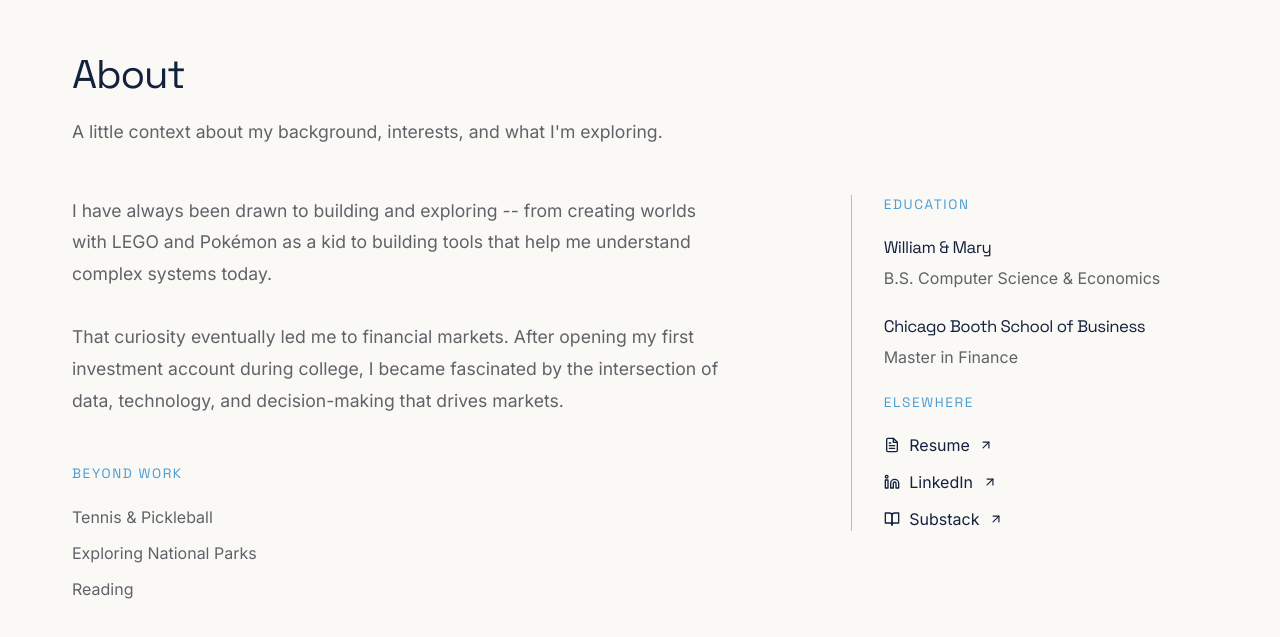
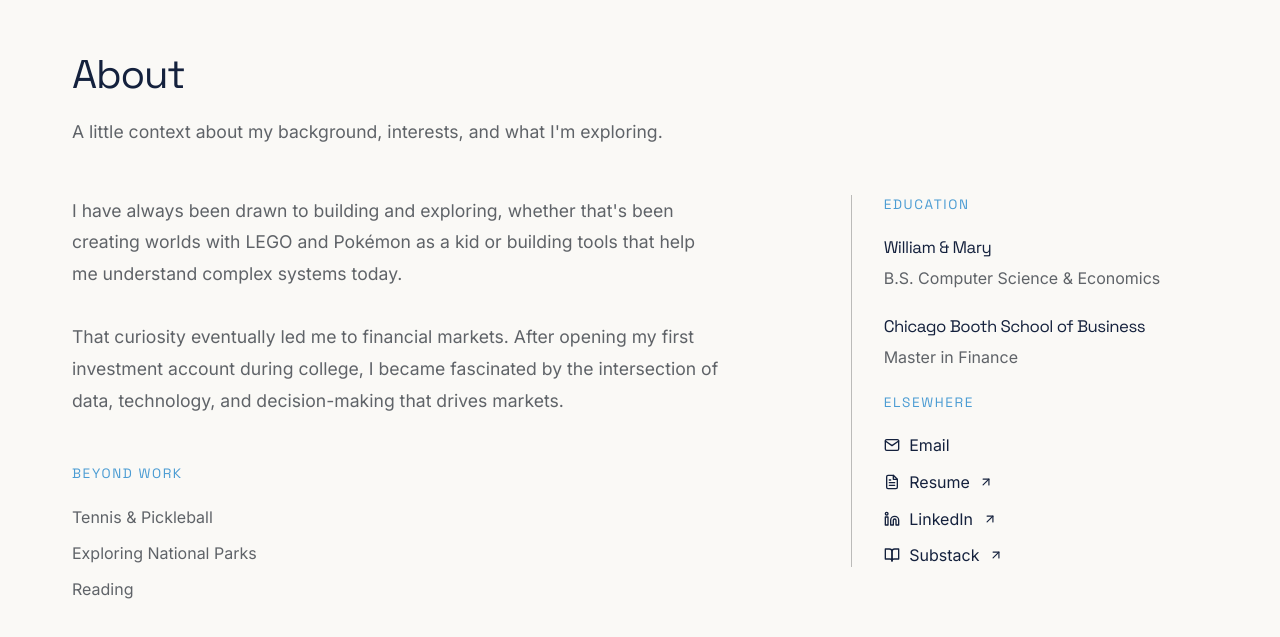
Before and after one commit to squilliam34/squilliam34.github.io, a React (Vite) app: page / in a window 1280 px wide. Shown: the part 2517-3154 px from the top of the page. Built offline with nearby package versions, Linux system fonts and the light colour scheme.

Commit message:
Include email and update about

```diff
--- a/src/components/About/About.jsx
+++ b/src/components/About/About.jsx
@@ -23,10 +23,10 @@ export default function About() {
 
                 <div>
                     <p className="about-content">
-                        I have always been drawn to building and exploring --
-                        from creating worlds with LEGO and Pokémon as a kid
-                        to building tools that help me understand complex
-                        systems today.
+                        I have always been drawn to building and exploring,
+                        whether that's been creating worlds with LEGO and
+                        Pokémon as a kid or building tools that help me
+                        understand complex systems today.
                         <br /><br />
                         That curiosity eventually led me to financial markets.
                         After opening my first investment account during college,
--- a/src/components/About/Links.jsx
+++ b/src/components/About/Links.jsx
@@ -1,4 +1,5 @@
 import {
+    FiMail,
     FiFileText,
     FiLinkedin,
     FiBookOpen,
@@ -7,6 +8,12 @@ import {
 
 
 const links = [
+    {
+        name: "Email",
+        icon: FiMail,
+        href: "mailto:wfan2@chicagobooth.edu",
+    },
+
     {
         name: "Resume",
         icon: FiFileText,
@@ -53,8 +60,9 @@ export default function Links() {
                                 {link.name}
                             </span>
 
-                            <FiArrowUpRight size={14} />
-
+                            {link.name !== "Email" && (
+                                <FiArrowUpRight size={14}/>
+                            )}
                         </a>
                     );
                 })}
```
